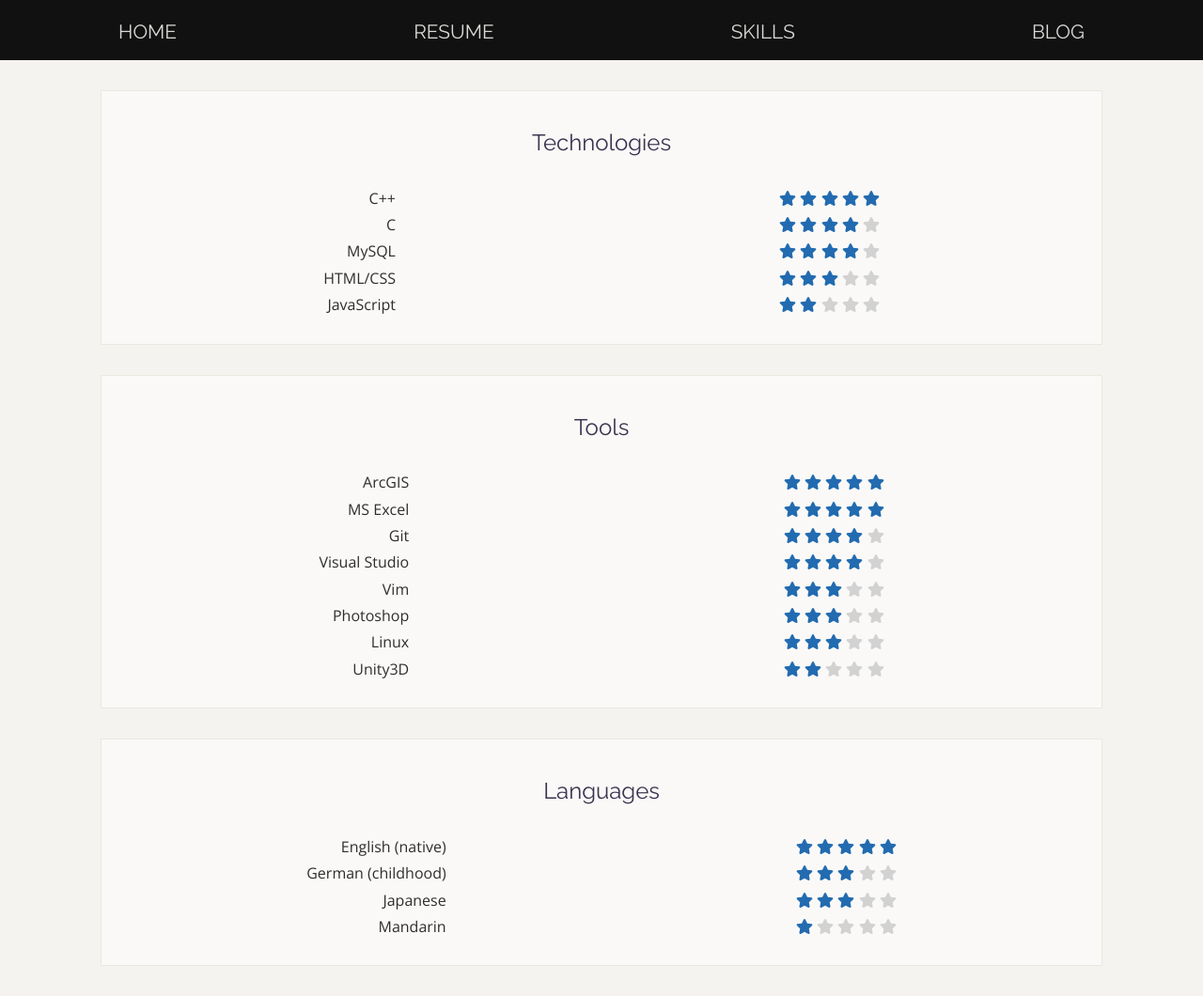
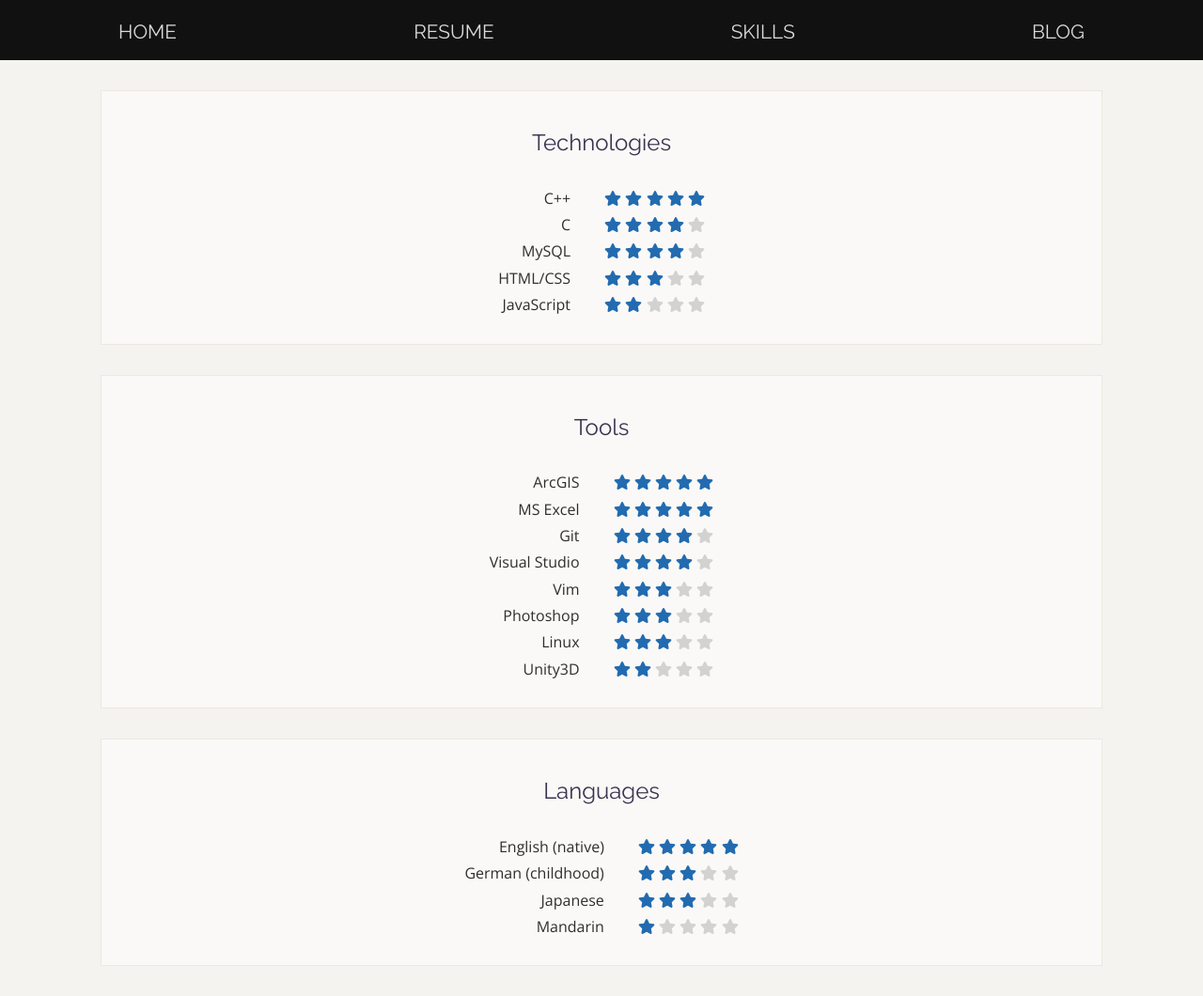
Before and after one commit to jessemckenna/jessemckenna.github.io, a Jekyll site: the page skills.html, which Jekyll copies as it is, in a window 1280 px wide. Shown: the whole page at 94% size. Built offline with Jekyll 4.4.1, drawn with Linux system fonts in a browser that asks for light colours.

Commit message:
Adjust alignment of Skills

```diff
--- a/main.css
+++ b/main.css
@@ -193,13 +193,22 @@ hr {
 }
 
 .skills {
-	display: flex;
-	justify-content: space-around;
+	text-align: center;
 }
 
 .skills-left {
 	text-align: right;
+	display: inline-block;
+	margin-left: 1rem;
+	margin-right: 1rem;
 }
+
+.skills-right {
+	display: inline-block;
+	margin-left: 1rem;
+	margin-right: 1rem;
+}
+
 /*
 .scroll-box {
 	height: 200px;
--- a/skills.html
+++ b/skills.html
@@ -26,7 +26,7 @@
 			<p>HTML/CSS</p>
 			<p>JavaScript</p>
 		</div>
-		<div>
+		<div class="skills-right">
 			<p>
 				<span class="star-on">
 					<i class="fas fa-star"></i>
@@ -96,7 +96,7 @@
 			<p>Linux</p>
 			<p>Unity3D</p>
 		</div>
-		<div>
+		<div class="skills-right">
 			<p>
 				<span class="star-on">
 					<i class="fas fa-star"></i>
@@ -193,7 +193,7 @@
 			<p>Japanese</p>
 			<p>Mandarin</p>
 		</div>
-		<div>
+		<div class="skills-right">
 			<p>
 				<span class="star-on">
 					<i class="fas fa-star"></i>
```
